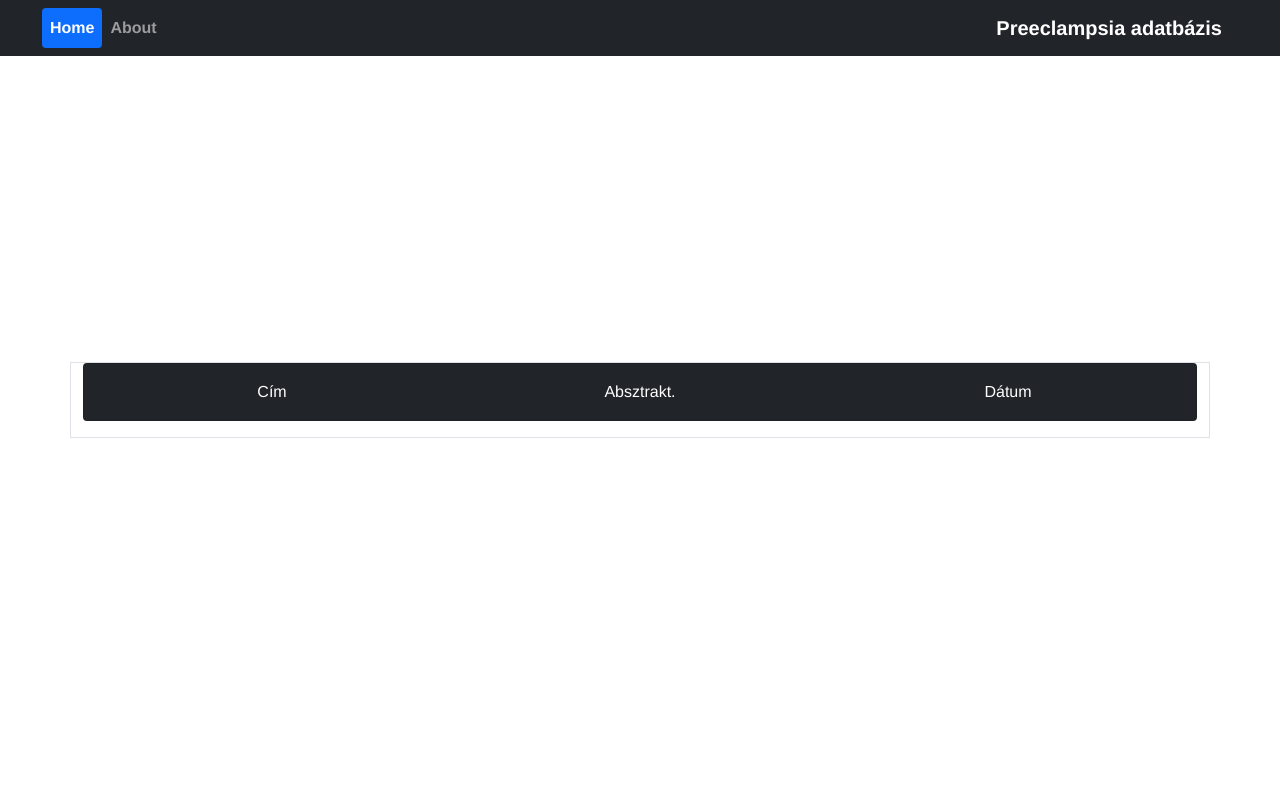
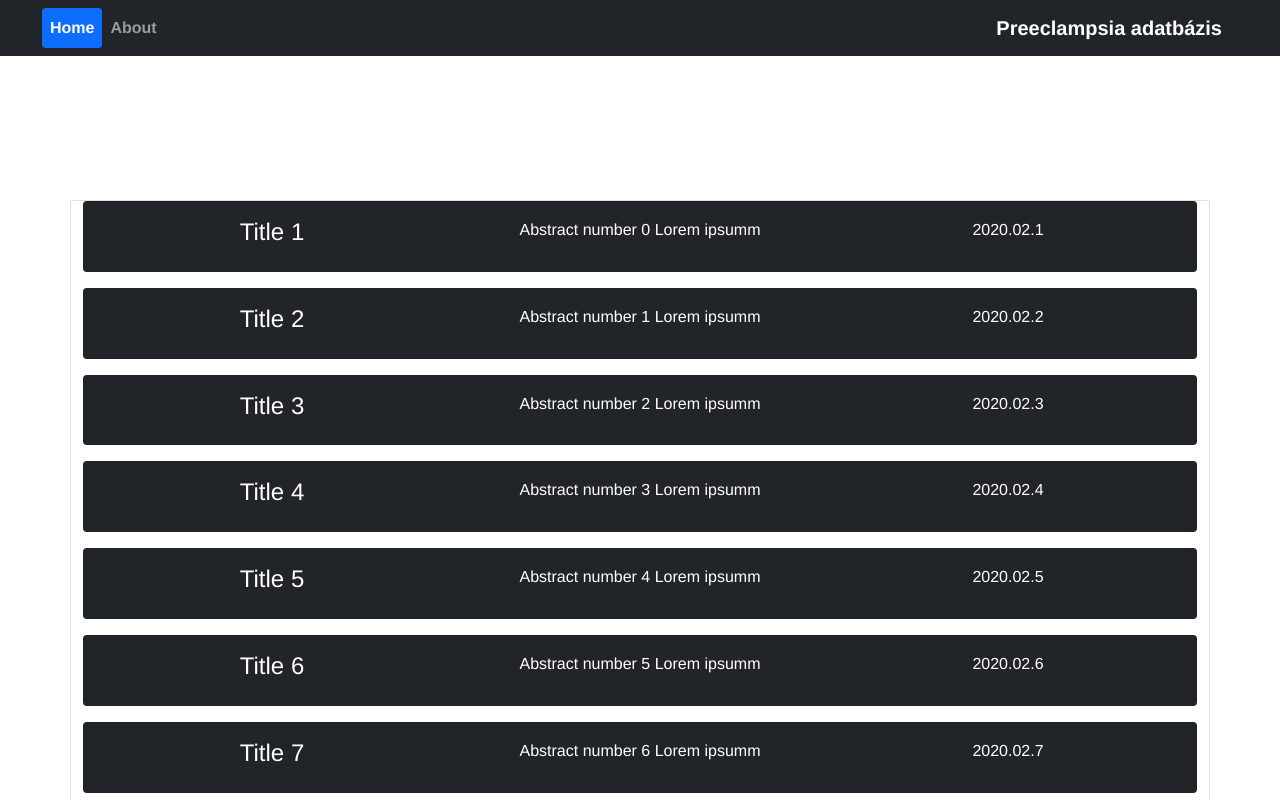
Before and after one commit to filbeofITK/webpage, a Vue app: page / in a window 1280 px wide. Shown: the top 800 px of the page. Built offline with nearby package versions, Linux system fonts and the light colour scheme.

Commit message:
Added dummy data loaders to imitate functionality with real data.

```diff
--- a/src/App.vue
+++ b/src/App.vue
@@ -1,5 +1,5 @@
 <template>
-  <nav class="navbar nav-pills navbar-expand-lg navbar-dark bg-dark">
+  <nav class="navbar fixed-top nav-pills navbar-expand-lg navbar-dark bg-dark">
     <div class="container-fluid">
 
       <div class="collapse navbar-collapse" id="navbarSupportedContent">
@@ -34,6 +34,7 @@
 
 nav {
   padding: 30px;
+  padding-bottom: 80px;
 }
 
 nav a {
@@ -44,4 +45,20 @@ nav a {
 nav a.router-link-exact-active {
   color: #42b983;
 }
+
+body {
+  padding-top: 200px;
+}
+
 </style>
+
+<script>
+import  store  from "@/store/index.js"
+export default {
+  name: 'App',
+  mounted: function (){
+    store.dispatch("dummyLoad")
+  }
+}
+
+</script>
--- a/src/components/DataCard.vue
+++ b/src/components/DataCard.vue
@@ -1,25 +1,69 @@
 <template lang="html">
   <div class="card text-white bg-dark mb-3"> <!-- Ez kikerül cutom componentnek és v forral végigiterálom -->
     <div class="card-body">
-      <div class="row no-gutters">
-        <div class="col sm-2">
-          Cím
-        </div>
-        <div class="col sm-8">
-          Absztrakt.
-        </div>
-        <div class="col sm-2">
-          Dátum
-        </div>
+      <div  @click="toggleCard" class="row no-gutters">
+
+        <!--Passive state -->
+        <template v-if="!this.activity">
+          <div  class="col sm-2">
+          <h4> {{ incomingData.title }} </h4>
+          </div>
+          <div class="col sm-8">
+            {{ incomingData.abst }}
+          </div>
+          <div class="col sm-2">
+            {{ incomingData.date }}
+          </div>
+        </template>
+
+
+        <!--Active state -->
+        <template v-else>
+          <div class="col sm-2">
+            <div class="row">
+              <h4>{{ incomingData.title }}</h4>
+            </div>
+            <div class="row">
+              <h4>{{ incomingData.author }}</h4>
+            </div>
+            <div class="row">
+              <h4>{{ incomingData.source }}</h4>
+            </div>
+            <div class="row">
+              <button class="btn btn-primary" @click="openInstance">Open Full</button>
+            </div>
+
+          </div>
+          <div  class="col sm-8">
+            {{ incomingData.abst }}
+          </div>
+        </template>
+
       </div>
-      <!--Vuejs fogja fetölteni ezeket megfelelő adatokkal. -->
+
     </div>
   </div>
 </template>
 
 <script>
+import  store  from "@/store/index.js"
+
 export default {
-  name: 'DataCard'
+  name: 'DataCard',
+  props: ["incomingData"],
+  data: function () {
+    return {
+      activity: false
+    }
+  },
+  methods:{
+    toggleCard(){
+      this.activity = !this.activity
+    },
+    openInstance(){
+      store.dispatch("dummyLoadByID",this.incomingData.id)
+    }
+  }
 }
 </script>
 
--- a/src/store/index.js
+++ b/src/store/index.js
@@ -3,33 +3,53 @@ import { createStore } from 'vuex'
 export default createStore({
   state: {
     numofCardstoDisplay: 25,
-    cards: [{
-      id: "",
-      title: "",
-      abst: "",
-      date: "",
-      source: ""
-    }],
-    fullDatas: [{
-      id: "",
-      title: "",
-      abst: "",
-      date: "",
-      source: "",
-      //TODO: determine exactly what data do I want to store
-    }]
+    cards: [],
+    openInstances: []
 
   },
   getters: {
   },
   mutations: {
+    addDummyCardData (state, data){
+      state.cards.push(data)
+    },
+    addDummyFullData(state, id){
+      state.openInstances.push({
+        id: id,
+        title: "Title",
+        abst: "Abstract",
+        date: "2020.02.01",
+        source: "https://example.com",
+        author: "Scientist"
+        //Other data
+
+      })
+    }
   },
   actions: {
     loadByID (){
       //TODO: write code that asynchronously loads data of one instance by id
     },
     startupLoad (){
-      //TODO: Load
+      //TODO: Load numofCardstoDisplay random data instance
+
+    },
+    dummyLoadByID (context, id){
+      //TODO return a dummy data
+      context.commit("addDummyFullData",id)
+    },
+    dummyLoad (context) {
+      for (var i = 0; i < context.state.numofCardstoDisplay; i++) {
+        context.commit("addDummyCardData",
+        {
+           id: i,
+          title: "Title " + (i+1),
+          abst: "Abstract number " + i + " Lorem ipsumm",
+          date: "2020.02." + (i + 1),
+          source: "https://example" + i + ".com",
+          author: "Scientist " + (i+1)
+        })
+      }
     }
   },
   modules: {
--- a/src/views/HomeView.vue
+++ b/src/views/HomeView.vue
@@ -1,9 +1,11 @@
 <template lang="html">
 
-  <div class="container border position-fixed top-50 start-50 translate-middle">
+  <div class="container border">
     <div class="row">
       <div class="col-12">
-        <DataCard />
+        <DataCard v-for="(cardData,idx) in $store.state.cards"
+        :key="idx"
+        :incomingData="cardData" />
       </div>
     </div>
   </div>
@@ -19,4 +21,5 @@ export default {
     DataCard,
   }
 }
+
 </script>
```
